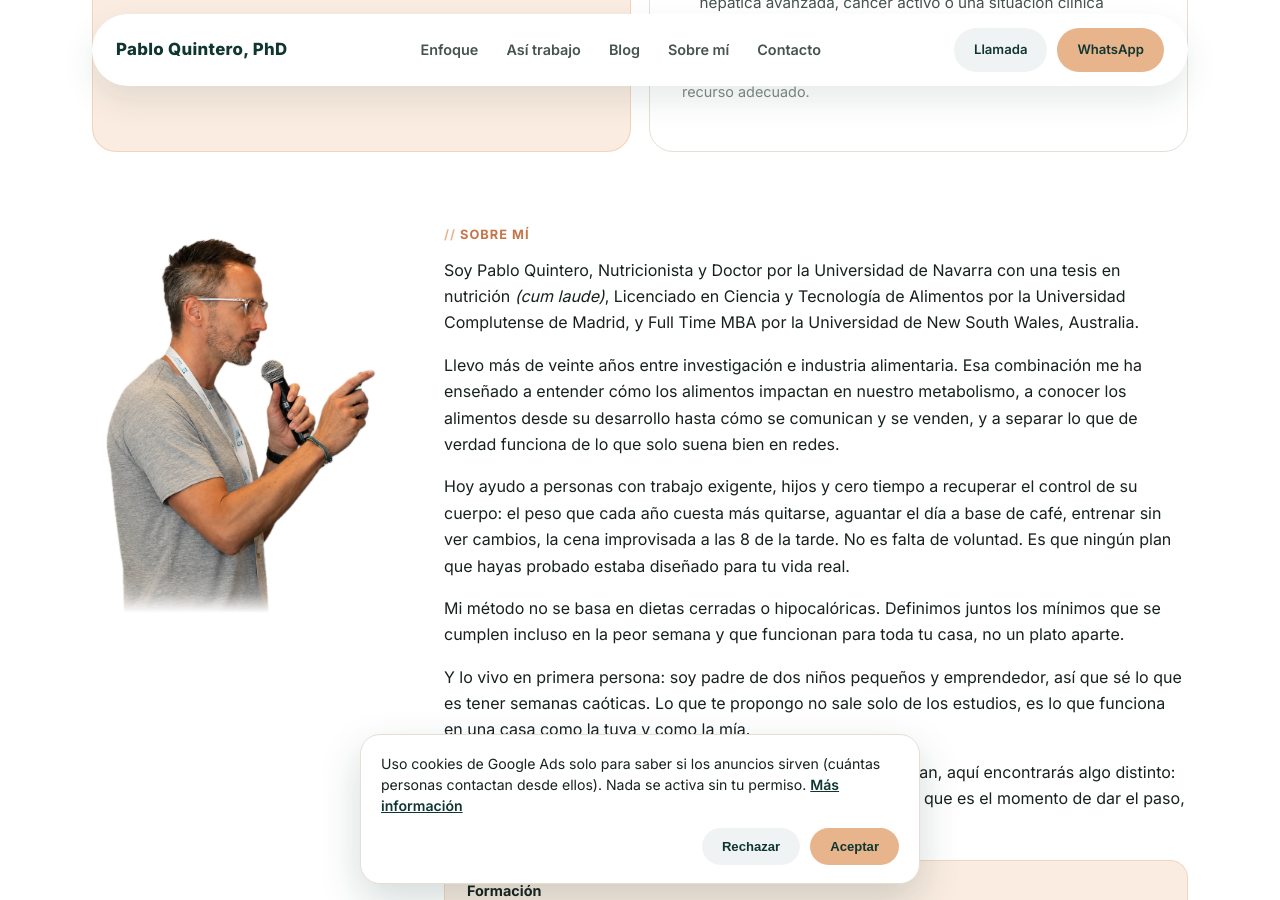
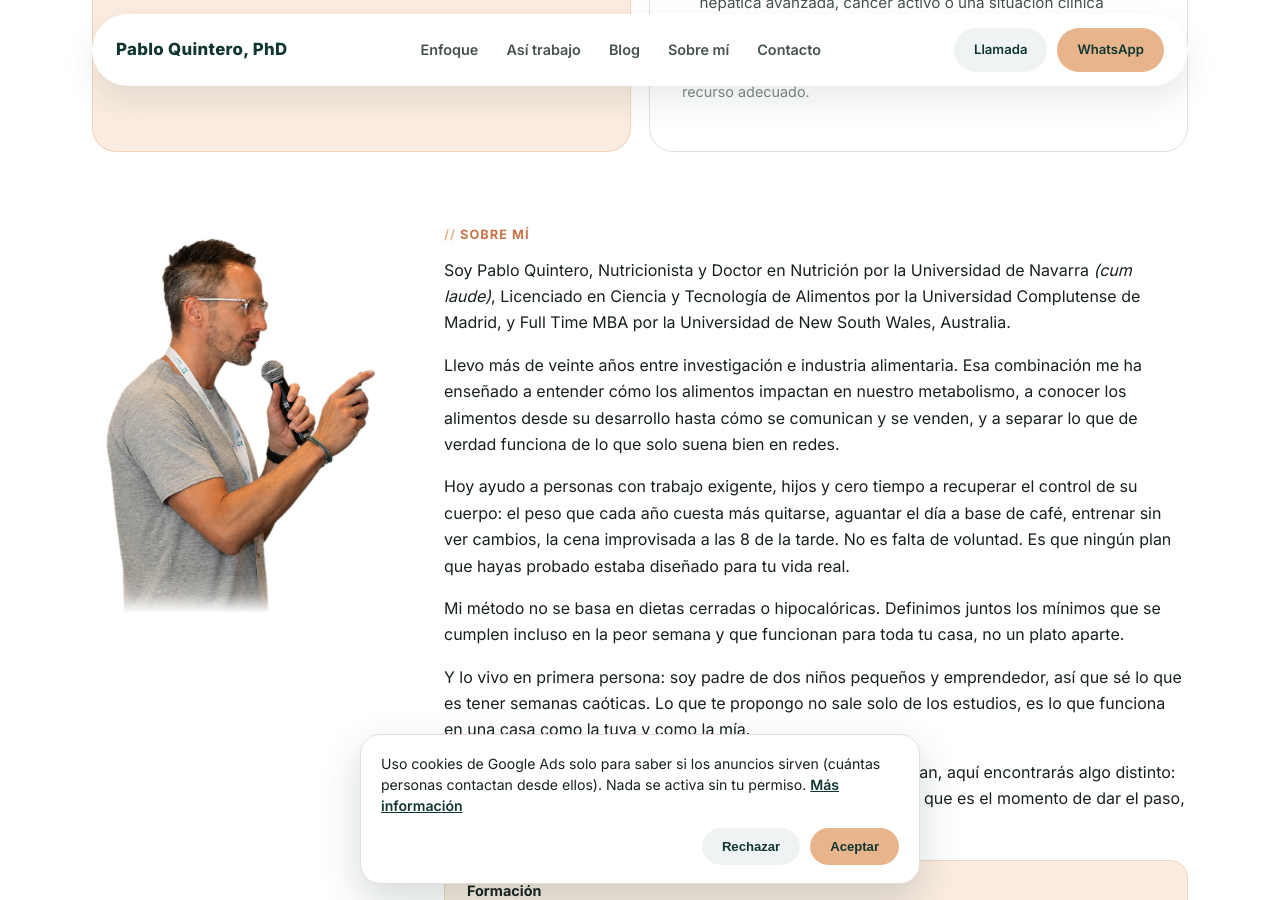
Before and after one commit to pquinriver/pabloquintero-nutricion, a Jekyll site: the page index.html, which Jekyll copies as it is, in a window 1280 px wide and 900 px high, scrolled down 3444 px. Built offline with Jekyll 4.4.1, drawn with Linux system fonts in a browser that asks for light colours.

Commit message:
Caja de autor y Sobre mí: «Doctor en Nutrición por la Universidad de Navarra»
Co-Authored-By: Claude Opus 5.5 <noreply@anthropic.com>
Claude-Session: https://claude.ai/code/session_019cXGgNWpYC1RPAKDyex8S2

```diff
--- a/_includes/autor.html
+++ b/_includes/autor.html
@@ -3,7 +3,7 @@
   <img class="author-photo" src="{{ '/assets/pablo-hero.png' | relative_url }}" alt="Pablo Quintero, nutricionista" width="72" height="72" loading="lazy">
   <div>
     <p class="author-name">Pablo Quintero</p>
-    <p class="author-cred">Nutricionista · Doctor por la Universidad de Navarra, con una tesis en nutrición</p>
+    <p class="author-cred">Nutricionista · Doctor en Nutrición por la Universidad de Navarra</p>
     <p class="author-bio">Consulta en Santa Cruz de Tenerife, El Médano y online para hombres y mujeres con trabajo exigente, hijos y poco tiempo. <a href="{{ '/#sobre-mi' | relative_url }}">Más sobre mi formación y experiencia</a>.</p>
     <p class="author-date">Última revisión: {% include fecha-es.html date=revisado %}</p>
   </div>
--- a/index.html
+++ b/index.html
@@ -312,7 +312,7 @@
       </div>
       <div>
         <p class="eyebrow-note">Sobre mí</p>
-        <p>Soy Pablo Quintero, Nutricionista y Doctor por la Universidad de Navarra con una tesis en nutrición <i>(cum laude)</i>, Licenciado en Ciencia y Tecnología de Alimentos por la Universidad Complutense de Madrid, y Full Time MBA por la Universidad de New South Wales, Australia.</p>
+        <p>Soy Pablo Quintero, Nutricionista y Doctor en Nutrición por la Universidad de Navarra <i>(cum laude)</i>, Licenciado en Ciencia y Tecnología de Alimentos por la Universidad Complutense de Madrid, y Full Time MBA por la Universidad de New South Wales, Australia.</p>
         <p>Llevo más de veinte años entre investigación e industria alimentaria. Esa combinación me ha enseñado a entender cómo los alimentos impactan en nuestro metabolismo, a conocer los alimentos desde su desarrollo hasta cómo se comunican y se venden, y a separar lo que de verdad funciona de lo que solo suena bien en redes.</p>
         <p>Hoy ayudo a personas con trabajo exigente, hijos y cero tiempo a recuperar el control de su cuerpo: el peso que cada año cuesta más quitarse, aguantar el día a base de café, entrenar sin ver cambios, la cena improvisada a las 8 de la tarde. No es falta de voluntad. Es que ningún plan que hayas probado estaba diseñado para tu vida real.</p>
         <p>Mi método no se basa en dietas cerradas o hipocalóricas. Definimos juntos los mínimos que se cumplen incluso en la peor semana y que funcionan para toda tu casa, no un plato aparte.</p>
```
Also changed, not shown: CLAUDE.md (+1 -1 lines).
